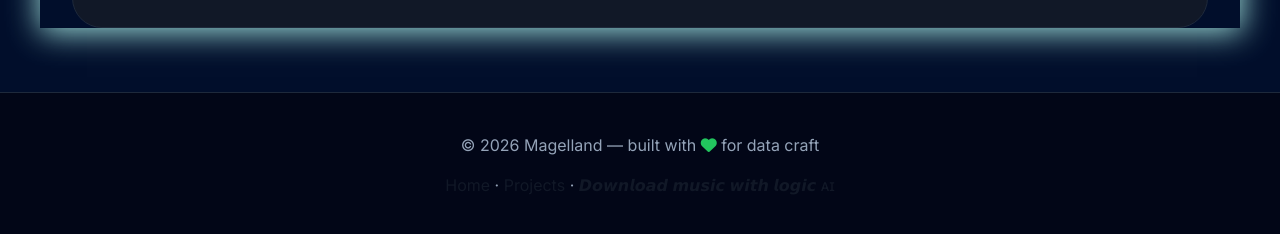
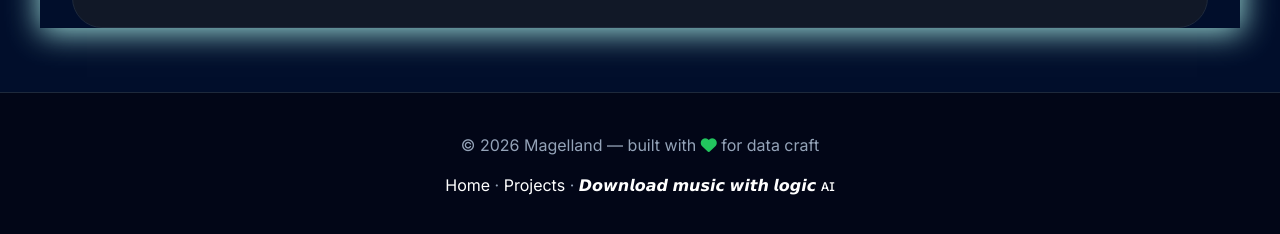
Before and after one commit to Magelland0552/magellandtech, a plain HTML site: page index.html in a window 1280 px wide. Shown: the part 3385-3619 px from the top of the page. Drawn offline with Linux system fonts and the light colour scheme.

Commit message:
Update style.css

```diff
--- a/style.css
+++ b/style.css
@@ -23,7 +23,7 @@
 
     a {
       text-decoration: none;
-      color: #111827;           /* original green */
+      color: #FFFFFF;           /* original green */
     }
 
     /* ----- header (dark, with logo right) ----- */
```
